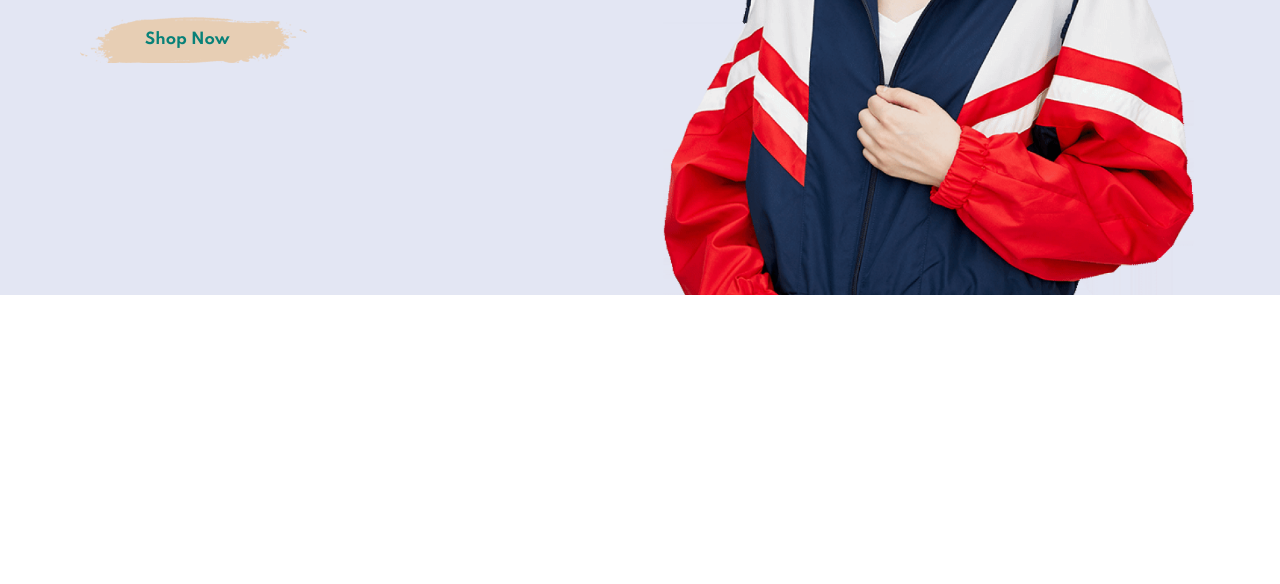
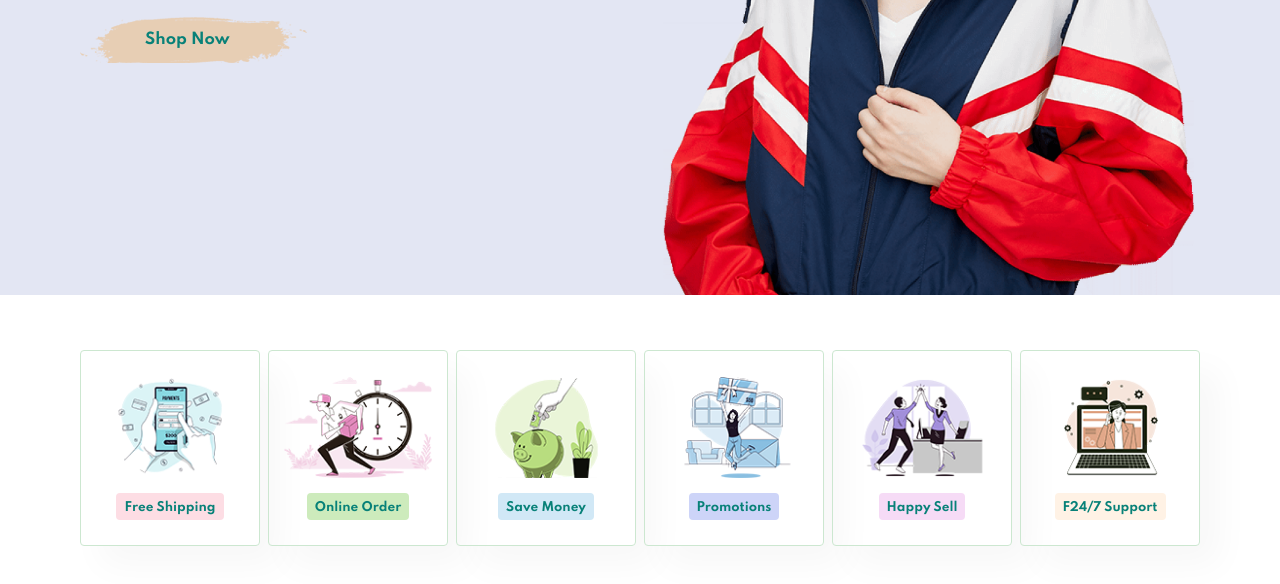
Before and after one commit to sonawane-nikhil/Ecommerce-website, a plain HTML site: page index.html in a window 1280 px wide. Shown: the part 510-1094 px from the top of the page. Before the commit the page ends 805 px from the top, so only its background shows below. Drawn offline with Linux system fonts and the light colour scheme.

Commit message:
Feature section complte

```diff
--- a/index.html
+++ b/index.html
@@ -29,6 +29,7 @@
             </ul>
         </div>
     </section>
+
     <!-- navbar End -->
 
     <!-- Hero Section Start -->
@@ -43,6 +44,42 @@
 
     <!-- Hero Section End -->
 
+    <!-- Feature Section Start -->
+
+    <section id="feature" class="section-p1">
+        <div class="fe-box">
+            <img src="img/features/f1.png" alt="">
+            <h6>Free Shipping</h6>
+        </div>
+
+        <div class="fe-box">
+            <img src="img/features/f2.png" alt="">
+            <h6>Online Order</h6>
+        </div>
+
+        <div class="fe-box">
+            <img src="img/features/f3.png" alt="">
+            <h6>Save Money</h6>
+        </div>
+
+        <div class="fe-box">
+            <img src="img/features/f4.png" alt="">
+            <h6>Promotions</h6>
+        </div>
+
+        <div class="fe-box">
+            <img src="img/features/f5.png" alt="">
+            <h6>Happy Sell</h6>
+        </div>
+
+        <div class="fe-box">
+            <img src="img/features/f6.png" alt="">
+            <h6>F24/7 Support</h6>
+        </div>
+    </section>
+
+    <!-- Feature Section End -->
+
     <script src="script.js"></script>
 </body>
 
--- a/style.css
+++ b/style.css
@@ -141,3 +141,62 @@ color: #088178;
 }
 
 /* Hero Section End  */
+
+/* Feature Section Start  */
+
+#feature{
+  display: flex;
+  align-items: center;
+  justify-content: space-between;
+  flex-wrap: wrap;
+}
+
+#feature .fe-box {
+  width: 180px;
+  text-align: center;
+  padding: 25px 15px;
+  box-shadow: 20px 20px 34px rgba(0, 0, 0, 0.03);
+  border: 1px solid #cce7d0;
+  border-radius: 4px;
+  margin: 15px 0;
+}
+
+#feature .fe-box:hover{
+  box-shadow: 10px 10px 54px rgba(70, 62, 221, 0.1);
+}
+
+#feature .fe-box img{
+  width: 100%;
+  margin-bottom: 10px;
+}
+
+#feature .fe-box h6{
+  display: inline-block;
+  padding: 9px 8px 6px 8px;
+  line-height: 1;
+  border-radius: 4px;
+  color: #088178;
+  background-color: #fddde4;
+}
+
+#feature .fe-box:nth-child(2) h6{
+  background-color: #cdebbc;
+}
+
+#feature .fe-box:nth-child(3) h6{
+  background-color: #d1e8f6;
+}
+
+#feature .fe-box:nth-child(4) h6{
+  background-color: #cdd4f8;
+}
+
+#feature .fe-box:nth-child(5) h6{
+  background-color: #f6dbf6;
+}
+
+#feature .fe-box:nth-child(6) h6{
+  background-color: #fff2e5;
+}
+
+/* Feature Section End */
```
